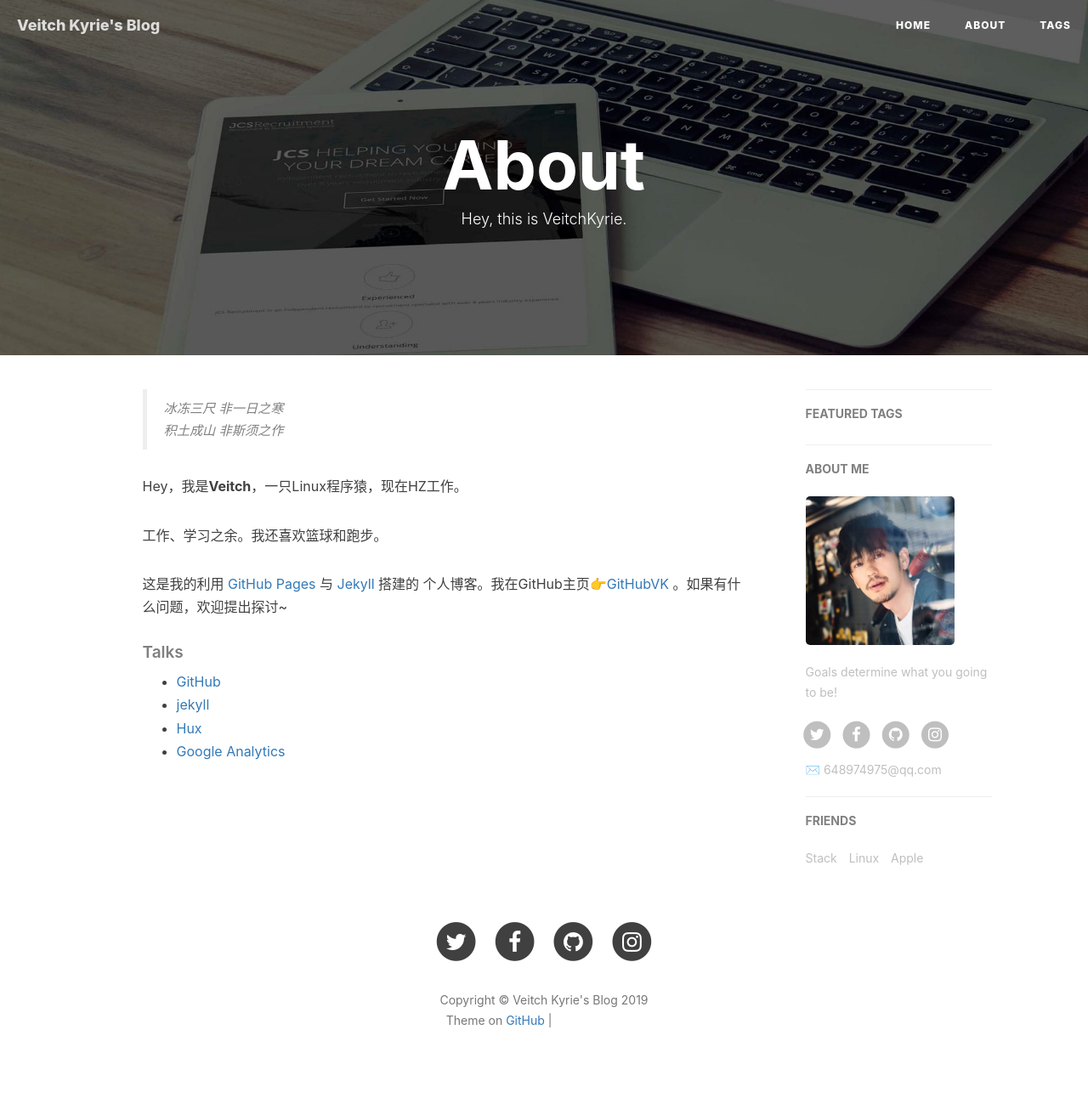
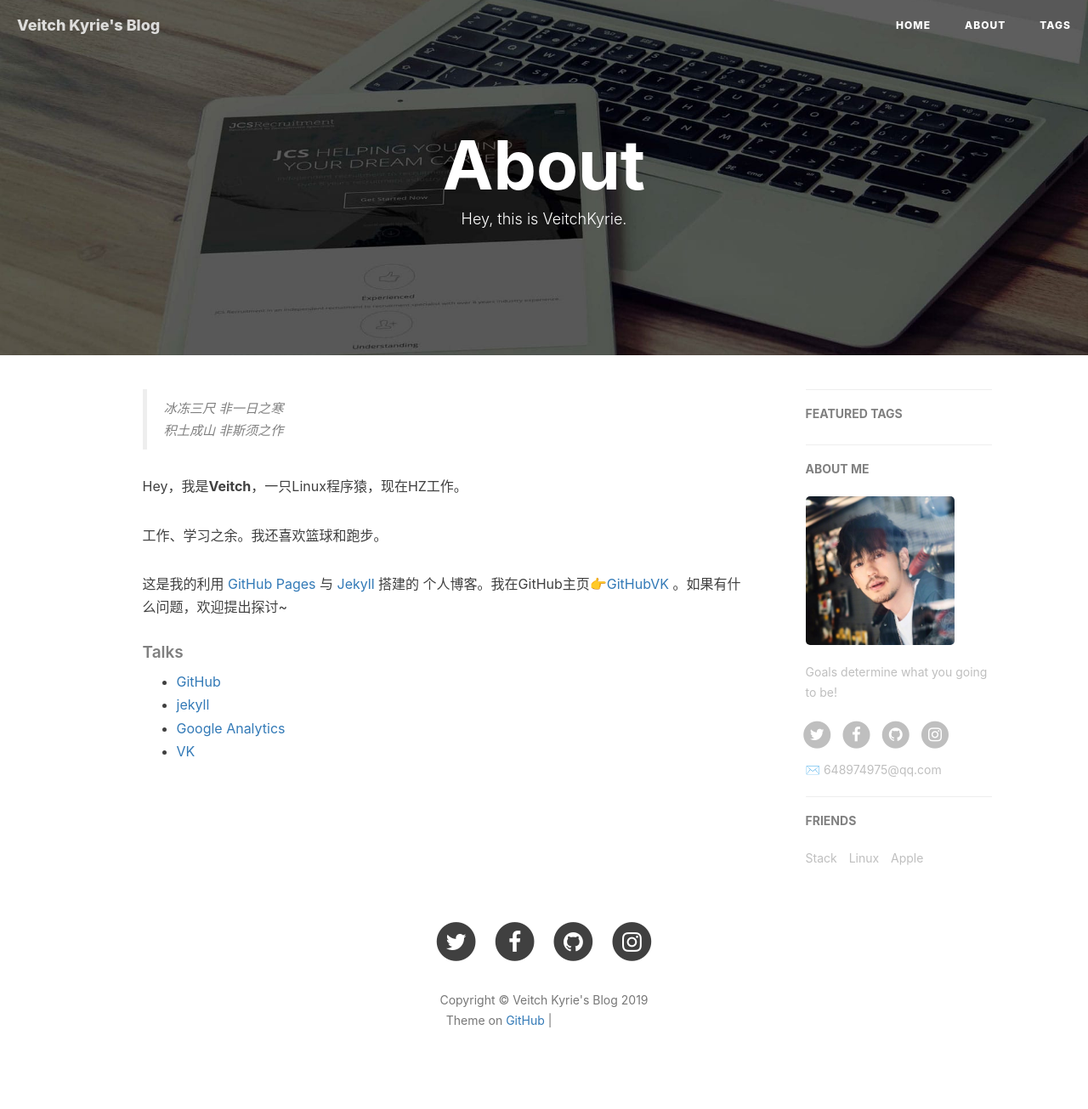
Before and after one commit to VeitchKyrie/VeitchKyrie.github.io, a Jekyll site: the page built from about.html, in a window 1280 px wide. Shown: the whole page at 85% size. Built offline with Jekyll 4.4.1, drawn with Linux system fonts in a browser that asks for light colours; nearby versions of some CDN libraries; comment, search, counter and statistics services are not loaded; grey boxes are pictures that could not be loaded.

Commit message:
[revise 'about' page]
Signed-off-by: VeitchKyrie <648974975@qq.com>

```diff
--- a/about.html
+++ b/about.html
@@ -31,8 +31,8 @@ header-img: "img/post-bg-rwd.jpg"
     <ul>
         <li><a href="https://github.com">GitHub</a></li>
         <li><a href="http://jekyll.com.cn/">jekyll</a></li>
-        <li><a href="http://huangxuan.me/">Hux</a></li>
         <li><a href="https://analytics.google.com/analytics">Google Analytics</a></li>
+		<li><a href="https://VeitchKyrie.github.io">VK</a></li>
     </ul>
 </div>
 
```
